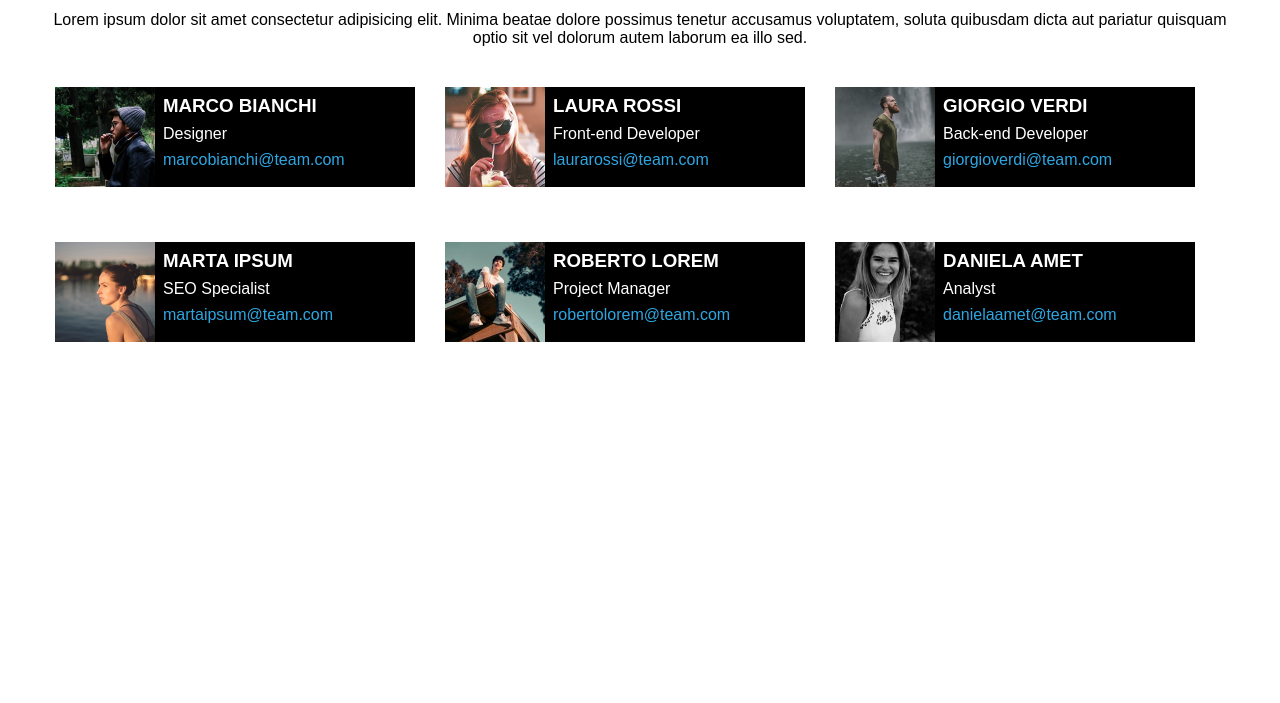
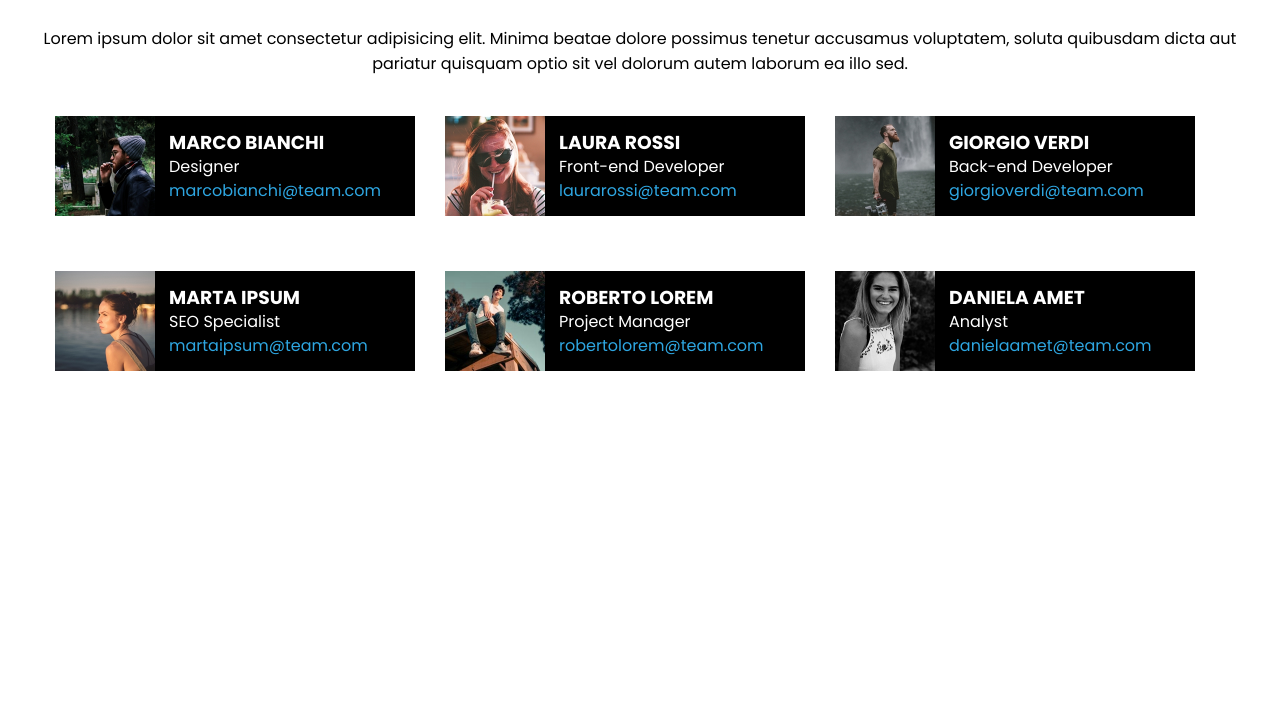
Before and after one commit to Luca-Mariselli/html-css-float-cards, a plain HTML site: page index.html in a window 1280 px wide. Shown: the part 97-800 px from the top of the page. Drawn offline with Linux system fonts and the light colour scheme; a web font is replaced by a local one.

Commit message:
fine aggiustamenti

```diff
--- a/index.html
+++ b/index.html
@@ -1,82 +1,90 @@
 <!DOCTYPE html>
 <html lang="en">
   <head>
-    <meta charset="UTF-8">
-    <meta name="viewport" content="width=device-width, initial-scale=1.0">
+    <meta charset="UTF-8" />
+    <meta name="viewport" content="width=device-width, initial-scale=1.0" />
     <title>Meet out Team</title>
-    <link rel="stylesheet" href="style.css">
-    <link rel="preconnect" href="https://fonts.googleapis.com">
-    <link rel="preconnect" href="https://fonts.gstatic.com" crossorigin>
-    <link href="https://fonts.googleapis.com/css2?family=Madimi+One&display=swap" rel="stylesheet">
+    <link rel="stylesheet" href="style.css" />
+    <link rel="preconnect" href="https://fonts.googleapis.com" />
+    <link rel="preconnect" href="https://fonts.gstatic.com" crossorigin />
+    <link
+      href="https://fonts.googleapis.com/css2?family=Madimi+One&family=Poppins:ital,wght@0,100;0,200;0,300;0,400;0,500;0,600;0,700;0,800;0,900;1,100;1,200;1,300;1,400;1,500;1,600;1,700;1,800;1,900&display=swap"
+      rel="stylesheet"
+    />
   </head>
   <body>
     <div class="container">
-        <!-- Titolo+Caption -->
+      <!-- titolo -->
       <header>
         <h1 class="title align">Meet Our Team</h1>
       </header>
+      <!-- /titolo -->
 
+      <!-- inizio main -->
       <main>
-        <p class="align margin-top">Lorem ipsum dolor sit amet consectetur adipisicing elit. Minima beatae dolore possimus tenetur accusamus voluptatem, soluta quibusdam dicta aut pariatur quisquam optio sit vel dolorum autem laborum ea illo sed.</p>
-        <!-- /Titolo+Caption -->
+        <p class="align margin-top">
+          Lorem ipsum dolor sit amet consectetur adipisicing elit. Minima beatae
+          dolore possimus tenetur accusamus voluptatem, soluta quibusdam dicta
+          aut pariatur quisquam optio sit vel dolorum autem laborum ea illo sed.
+        </p>
 
+        <div>
           <!-- cards1 -->
           <div class="card">
-            <img class="img-size" src="./img/male1.png" alt="">
-            <h3 class="bianco margin">MARCO BIANCHI</h3>
-            <p class="bianco margin">Designer</p>
-            <p class="blu margin">marcobianchi@team.com</p>
+            <img class="img-size" src="./img/male1.png" alt="" />
+            <div class="padding line-height-1">
+              <h3 class="bianco">MARCO BIANCHI</h3>
+              <p class="bianco">Designer</p>
+              <p class="blu">marcobianchi@team.com</p>
+            </div>
+          </div>
+
+          <div class="card">
+            <img class="img-size" src="./img/female1.png" alt="" />
+            <div class="padding line-height-1">
+                <h3 class="bianco">LAURA ROSSI</h3>
+                <p class="bianco">Front-end Developer</p>
+                <p class="blu">laurarossi@team.com</p>
+            </div>
           </div>
           <div class="card">
-            <img class="img-size" src="./img/female1.png" alt="">
-            <h3 class="bianco margin">LAURA ROSSI</h3>
-            <p class="bianco margin">Front-end Developer</p>
-            <p class="blu margin">laurarossi@team.com</p>
+            <img class="img-size" src="./img/male2.png" alt="" />
+            <div class="padding line-height-1">
+                <h3 class="bianco">GIORGIO VERDI</h3>
+                <p class="bianco">Back-end Developer</p>
+                <p class="blu">giorgioverdi@team.com</p>
             </div>
-        <div class="card">
-            <img class="img-size" src="./img/male2.png" alt="">
-            <h3 class="bianco margin">GIORGIO VERDI</h3>
-            <p class="bianco margin">Back-end Developer</p>
-            <p class="blu margin">giorgioverdi@team.com</p>
           </div>
           <!-- /cards1 -->
 
           <!-- cards2 -->
           <div class="card">
-            <img class="img-size" src="./img/female2.png" alt="">
+            <img class="img-size" src="./img/female2.png" alt="" />
+            <div class="padding line-height-1">
                 <h3 class="bianco margin">MARTA IPSUM</h3>
                 <p class="bianco margin">SEO Specialist</p>
                 <p class="blu margin">martaipsum@team.com</p>
             </div>
+          </div>
           <div class="card">
-            <img class="img-size" src="./img/male3.png" alt="">
+            <img class="img-size" src="./img/male3.png" alt="" />
+            <div class="padding line-height-1">
                 <h3 class="bianco margin">ROBERTO LOREM</h3>
                 <p class="bianco margin">Project Manager</p>
                 <p class="blu margin">robertolorem@team.com</p>
             </div>
+          </div>
           <div class="card">
-            <img class="img-size" src="./img/female3.png" alt="">
+            <img class="img-size" src="./img/female3.png" alt="" />
+            <div class="padding line-height-1">
                 <h3 class="bianco margin">DANIELA AMET</h3>
                 <p class="bianco margin">Analyst</p>
                 <p class="blu margin">danielaamet@team.com</p>
           </div>
           <!-- /cards2 -->
-
+        </div>
       </main>
-
-
-
-
-
-
-
-
-
-
-
-
+      <!-- fine main -->
     </div>
-
-
   </body>
 </html>
--- a/style.css
+++ b/style.css
@@ -5,10 +5,10 @@
 }
 
 html {
-  font-family: "Madimi One", sans-serif;
-  font-weight: 400;
-  font-style: normal;
+  font-family: "Poppins", sans-serif;
 }
+
+/* common style */
 .container {
   width: 1200px;
   margin: 0 auto;
@@ -18,29 +18,20 @@ html {
   text-align: center;
 }
 
-.margin{
-    margin: 8px;
-}
-
-.margin-top{
+.margin-top {
   margin-top: 40px;
 }
 
-.img-size{
-    width: 100px;
-    float: left;
-    margin-right: 8px;
+.padding {
+  padding: 15px;
 }
 
-.bianco{
-    color: white;
+.line-height-1 {
+  line-height: 1.5rem;
 }
 
-.blu{
-    color: #2ea6e1;
-}
-
-header{
+/* header */
+header {
   margin: 20px 20px;
 }
 
@@ -50,7 +41,22 @@ header{
   font-weight: 800;
 }
 
-.card{
+/* main */
+.img-size {
+  width: 100px;
+  float: left;
+  margin-right: 14px;
+}
+
+.bianco {
+  color: white;
+}
+
+.blu {
+  color: #2ea6e1;
+}
+
+.card {
   background-color: black;
   width: calc(90% / 3);
   height: 100px;
```
Lines whose indentation alone changed are shown as unchanged.
